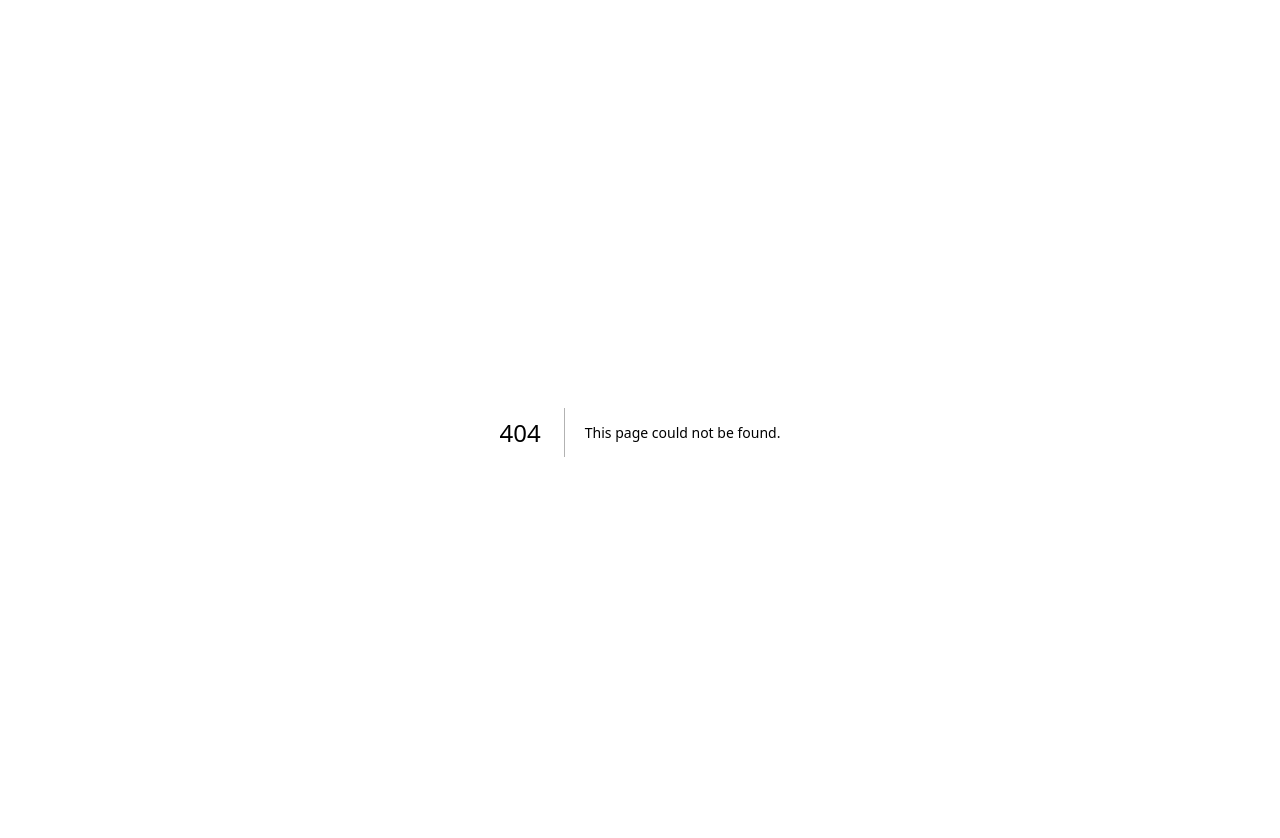
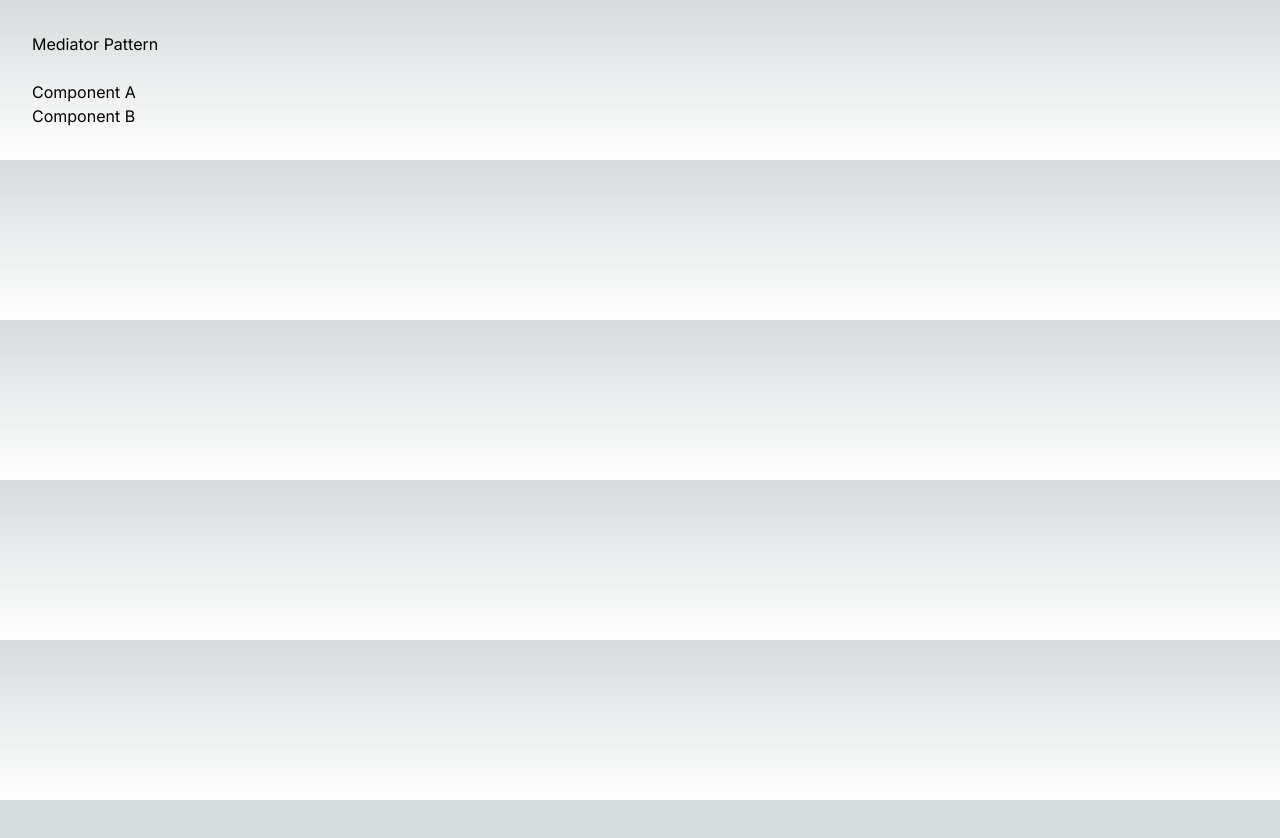
Before and after one commit to dkaus1/ui-patterns, a Next.js app in the folder design-patterns/my-next-app/: page /mediator-pattern in a window 1280 px wide. Before the commit this address had no page. Shown: the top 838 px of the page. After the commit the page ends 800 px from the top, so only its background shows below. Built offline with nearby package versions, Linux system fonts and the light colour scheme.

Commit message:
mediator pattern added (#6)

```diff
--- /dev/null
+++ b/design-patterns/my-next-app/src/app/mediator-pattern/page.js
@@ -0,0 +1,69 @@
+'use client'
+import React, { Component } from 'react';
+
+// Custom mediator
+class Mediator {
+  constructor() {
+    this.components = [];
+  }
+
+  register(component) {
+    this.components.push(component);
+  }
+
+  notify(message) {
+    this.components.forEach(component => component.receiveMessage(message));
+  }
+}
+
+class ComponentA extends Component {
+  componentDidMount() {
+    this.props.mediator.register(this);
+  }
+
+  receiveMessage(message) {
+    console.log(`Component A received: ${message}`);
+  }
+
+  render() {
+    return <div>Component A</div>;
+  }
+}
+
+class ComponentB extends Component {
+  componentDidMount() {
+    this.props.mediator.register(this);
+  }
+
+  receiveMessage(message) {
+    console.log(`Component B received: ${message}`);
+  }
+
+  render() {
+    return <div>Component B</div>;
+  }
+}
+
+class App extends Component {
+  constructor(props) {
+    super(props);
+    this.mediator = new Mediator();
+  }
+
+  componentDidMount() {
+    this.mediator.notify('Hello from Mediator');
+  }
+
+  render() {
+    return (
+      <div>
+        <h1>Mediator Pattern</h1>
+        <br/>
+        <ComponentA mediator={this.mediator} />
+        <ComponentB mediator={this.mediator} />
+      </div>
+    );
+  }
+}
+
+export default App;
--- a/design-patterns/my-next-app/src/app/page.tsx
+++ b/design-patterns/my-next-app/src/app/page.tsx
@@ -1,6 +1,3 @@
-import SingletonPattern from './singleton-pattern/page';
-import ProxyPattern from './proxy-pattern/page'
-import ProviderPattern from './proxy-pattern/page'
 import Link from 'next/link'
 
 export default function Home() {
@@ -11,6 +8,7 @@ export default function Home() {
         <li className='underline my-4'><Link href="/proxy-pattern">Proxy-Pattern</Link></li>
         <li className='underline my-4'><Link href="/module-pattern">Module-Pattern</Link></li>
         <li className='underline my-4'><Link href="/provider-pattern">Provider-Pattern</Link></li>
+        <li className='underline my-4'><Link href="/mediator-pattern">Mediator-Pattern</Link></li>
       </ul>
     </div>
   )
```
Also changed, not shown: design-patterns/my-next-app/src/app/mediator-pattern/README.md (added).
